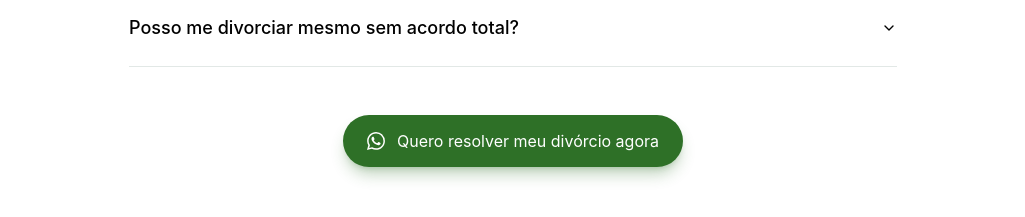
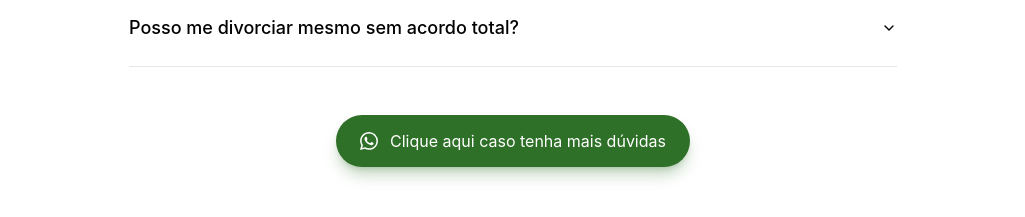
Before and after one commit to Paper-Street-Softwares/LPS-Divorcio-Brasil-Matos, a React (Vite) app: page /#home in a window 1280 px wide. Shown: the part 5080-5297 px from the top of the page, without its empty margins (127-1152 px from the left). Built offline with nearby package versions, Linux system fonts and the light colour scheme.

Commit message:
fix: Copy e estrutura alterados

```diff
--- a/src/components/sections/FaqNovoTemplate.jsx
+++ b/src/components/sections/FaqNovoTemplate.jsx
@@ -95,7 +95,7 @@ function FaqNovoTemplate({ colorMode }) {
               <ButtonReflexo
                 icon={content.texts.svgs.wpp}
                 link={content.texts.links.ctaWhatsapp}
-                label={content.texts.hero.ctaButtonText}
+                label={content.texts.faq.paragraph}
                 colorMode={colorMode}
                 className="my-0"
               />
```
